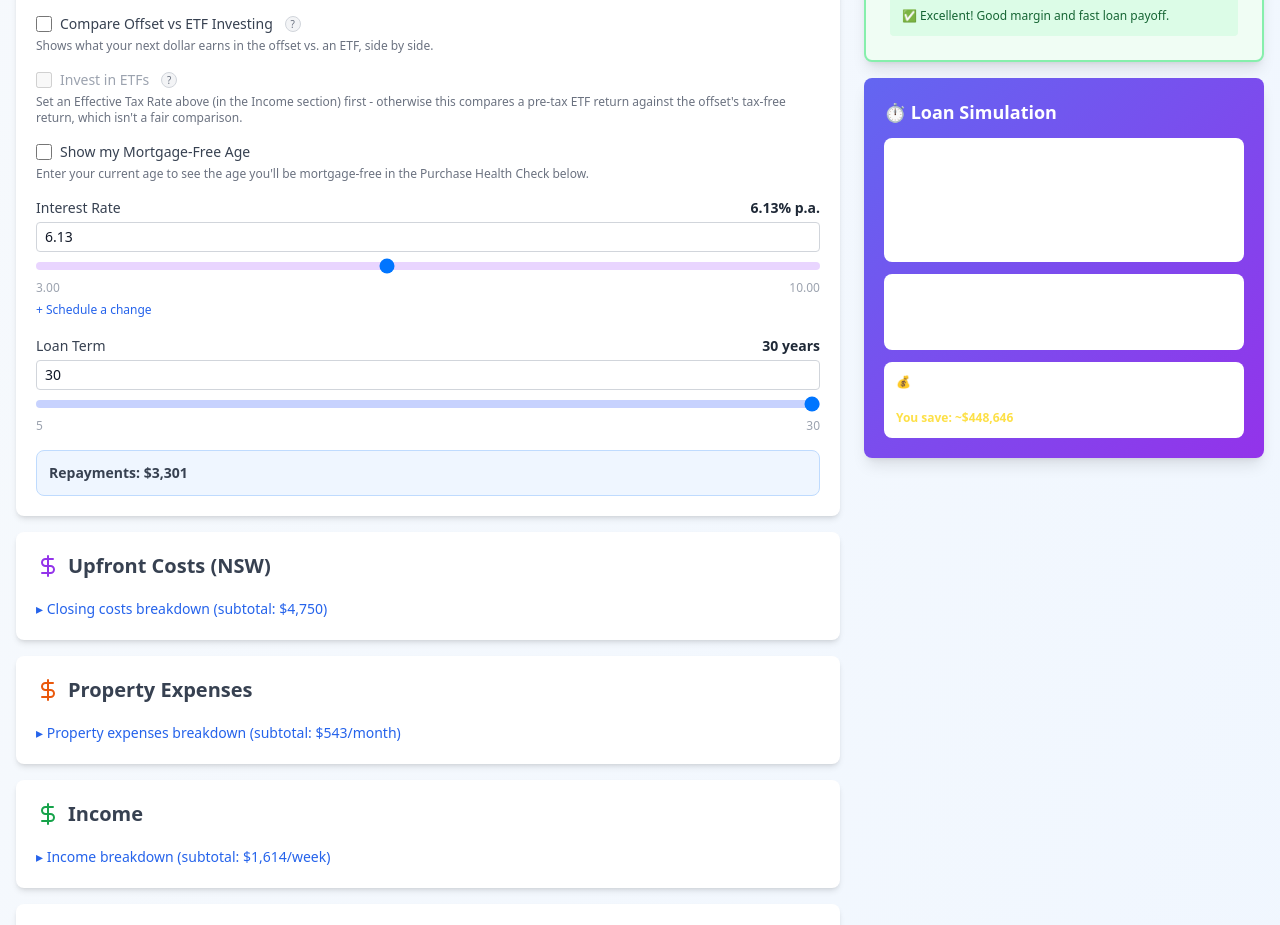
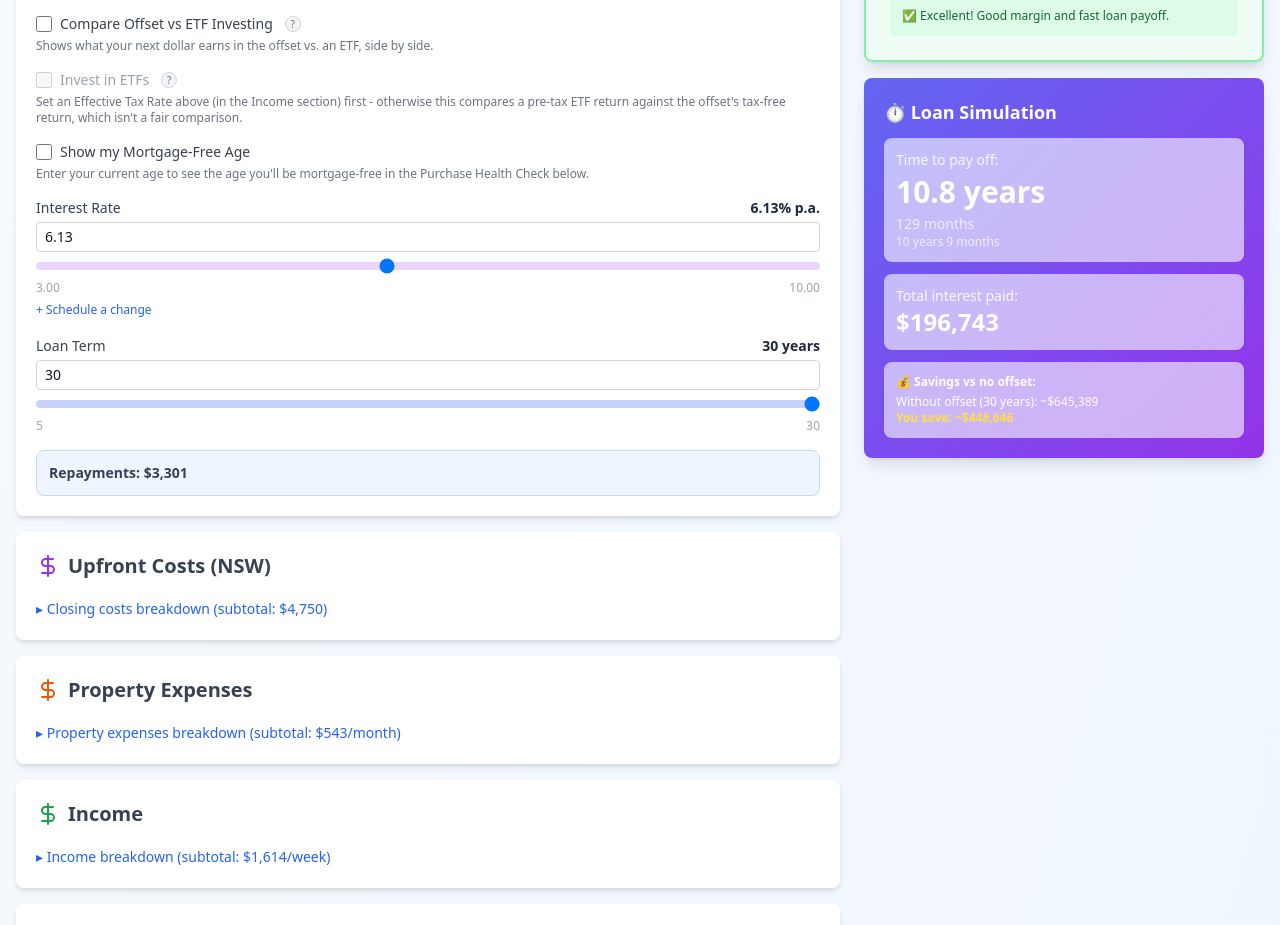
Before and after one commit to CModernel/property-calculator, a React (Vite) app: page / in a window 1280 px wide. Shown: the part 2061-2986 px from the top of the page. Built offline with nearby package versions, Linux system fonts and the light colour scheme.

Commit message:
PCALC-77: Fix light-mode transparency bug in Loan Simulation card

```diff
--- a/src/App.jsx
+++ b/src/App.jsx
@@ -2983,7 +2983,7 @@ const PropertyInvestmentCalculator = () => {
             <div className="bg-gradient-to-br from-indigo-500 to-purple-600 rounded-lg p-5 shadow-lg text-white">
               <h3 className="font-bold mb-3 text-lg">⏱️ Loan Simulation</h3>
               <div className="space-y-3">
-                <div className="bg-white dark:bg-gray-800/20 backdrop-blur rounded-lg p-3">
+                <div className="bg-white/60 dark:bg-black/20 backdrop-blur rounded-lg p-3">
                   <p className="text-sm opacity-90 mb-1">Time to pay off:</p>
                   <p className="text-3xl font-bold">
                     {loanSimulation.years < 100 ? loanSimulation.years.toFixed(1) : '30+'} years
@@ -3000,7 +3000,7 @@ const PropertyInvestmentCalculator = () => {
                   )}
                 </div>
 
-                <div className="bg-white dark:bg-gray-800/20 backdrop-blur rounded-lg p-3">
+                <div className="bg-white/60 dark:bg-black/20 backdrop-blur rounded-lg p-3">
                   <p className="text-sm opacity-90">Total interest paid:</p>
                   <p className="text-2xl font-bold">
                     ${Math.round(loanSimulation.totalInterest).toLocaleString()}
@@ -3013,7 +3013,7 @@ const PropertyInvestmentCalculator = () => {
                 </div>
 
                 {savingsInterestRate > 0 && (
-                  <div className="bg-white dark:bg-gray-800/20 backdrop-blur rounded-lg p-3">
+                  <div className="bg-white/60 dark:bg-black/20 backdrop-blur rounded-lg p-3">
                     <p className="text-sm opacity-90">Savings interest earned:</p>
                     <p className="text-2xl font-bold">
                       ${Math.round(loanSimulation.totalSavingsInterest).toLocaleString()}
@@ -3033,7 +3033,7 @@ const PropertyInvestmentCalculator = () => {
                   </div>
                 )}
 
-                <div className="bg-white dark:bg-gray-800/20 backdrop-blur rounded-lg p-3 text-xs">
+                <div className="bg-white/60 dark:bg-black/20 backdrop-blur rounded-lg p-3 text-xs">
                   <p className="font-semibold mb-1">💰 Savings vs no offset:</p>
                   <p>Without offset ({loanTermYears} years): ~${Math.round(noOffsetTotalInterest).toLocaleString()}</p>
                   <p className="text-yellow-300 font-bold">
```
Also changed, not shown: 1 other file (tests, documents, lock files or other folders).
